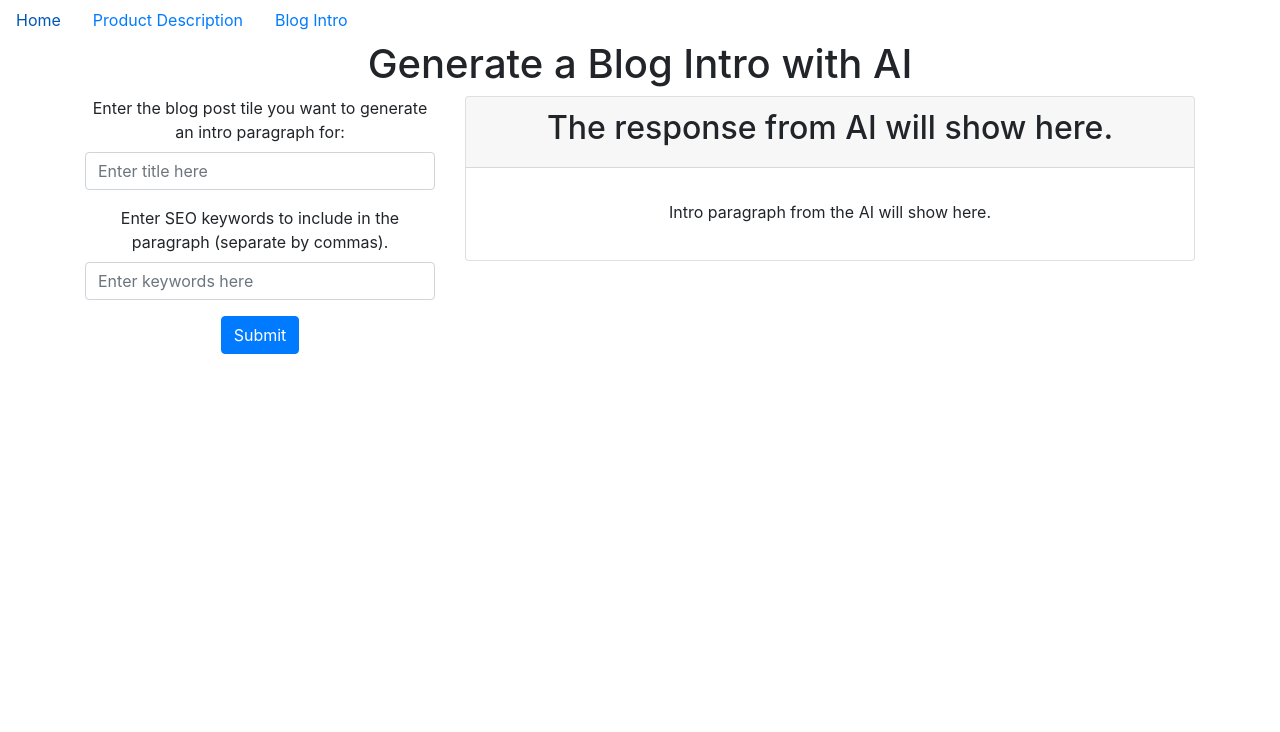
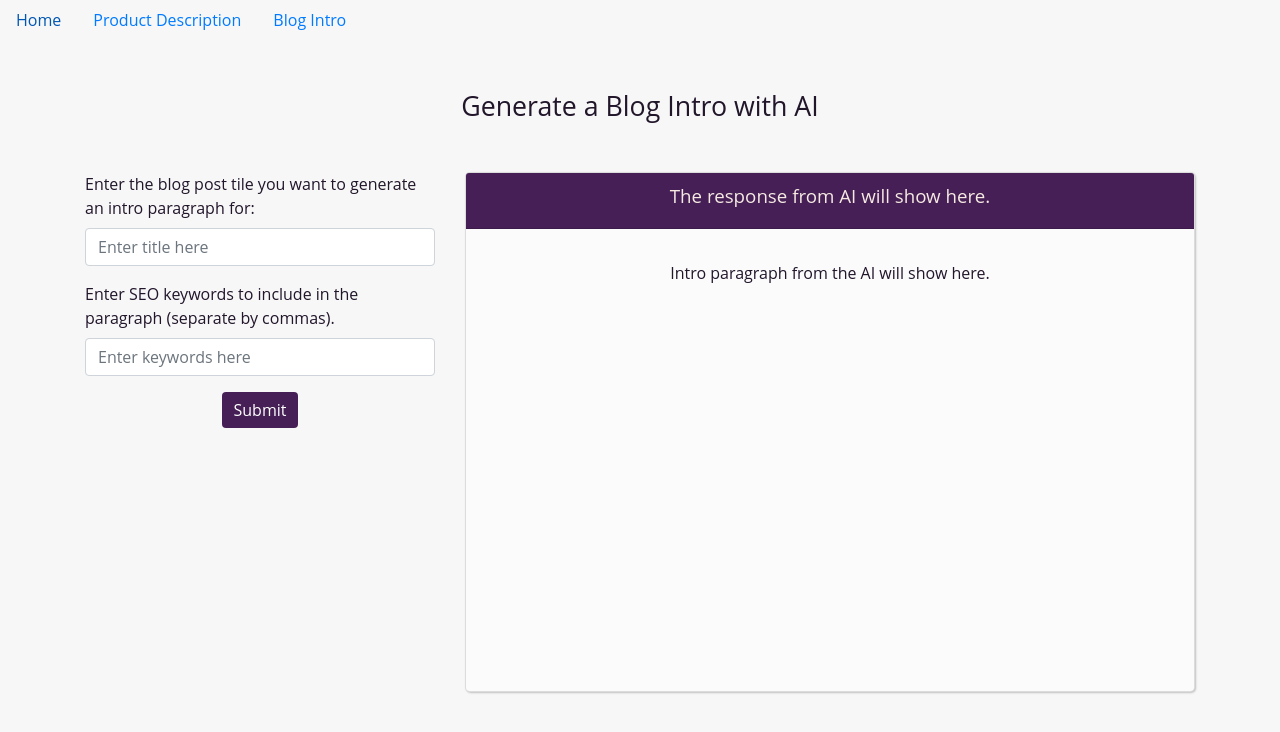
Before and after one commit to ash1eygrace/ai-content, a React (Create React App) app in the folder copyai/: page /blog-intro in a window 1280 px wide. Shown: the top 732 px of the page. Built offline with nearby package versions, Linux system fonts and the light colour scheme.

Commit message:
Add colors, borders and text align styles

```diff
--- a/copyai/src/App.css
+++ b/copyai/src/App.css
@@ -42,3 +42,48 @@
     max-width: 100%;
   }
 }
+
+
+
+body {
+	background: #f7f7f7;
+	font-family: 'Open Sans', sans-serif;
+}
+h1{
+  font-size: 1.67rem;
+  margin: 50px 0px;
+}
+h2{
+	font-size: 1.17rem;
+}
+p{
+	font-size: 1rem;
+}
+#main-content{
+  color: #22162b;
+}
+.card-header{
+  background-color: #451f55;
+  color: #f5e9e2;
+}
+.card{
+  border-radius: 0.3rem;
+	background-color: #FBFBFB;
+  box-shadow: 1px 1px 2px rgba(0, 0, 0, .22);
+  min-height: 65vh;
+}
+label{
+  text-align: left;
+}
+.btn:hover{
+  box-shadow: 1px 1px 2px rgba(74, 48, 89, .4);
+  cursor: pointer;
+	color: #f7f7f7;
+	background-color: #B8336A;
+	border-color: #B8336A;
+}
+.btn-primary{
+  background-color: #451f55;
+  border: none;
+  justify-content: right;
+}
```
